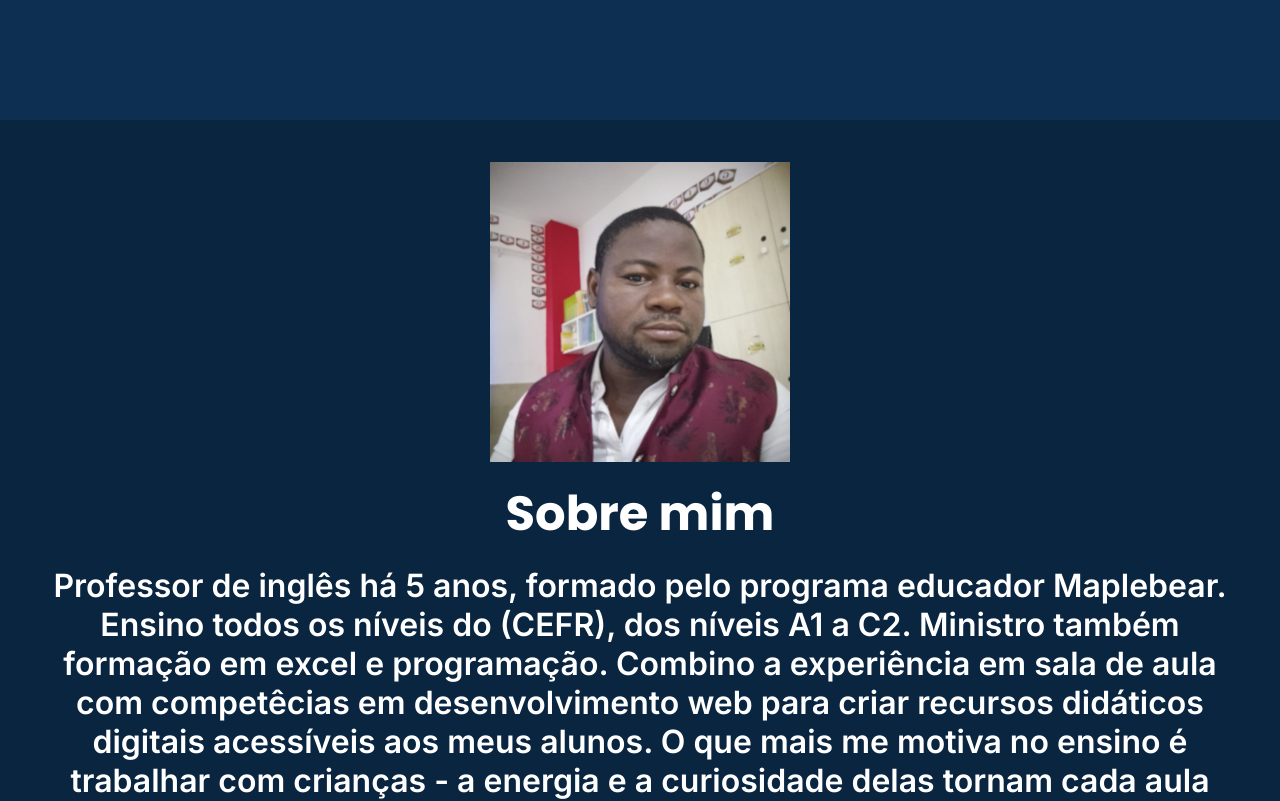
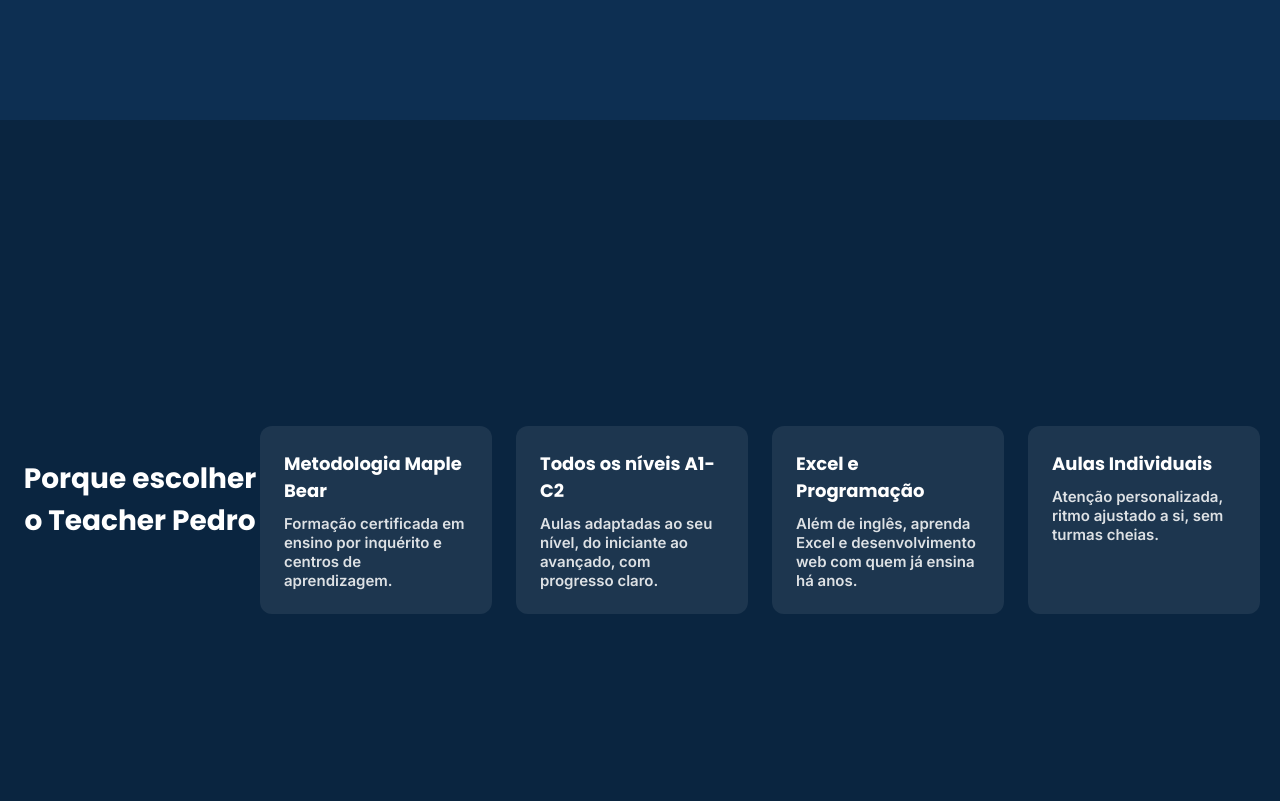
Before and after one commit to pedropedro18/teacher-pedro-react, a React (Vite) app: page / in a window 1280 px wide. Shown: the part 680-1481 px from the top of the page. Built offline with nearby package versions, Linux system fonts and the light colour scheme.

Commit message:
Adiciona secoes Diferenciais, Depoimentos e CTA Home

```diff
--- a/src/App.css
+++ b/src/App.css
@@ -218,3 +218,101 @@ h1, h2, h3 {
   font-size: clamp(1.8rem, 8vw, 2.8rem);
 }
 }
+.diferenciais {
+  padding: 60px 20px;
+  text-align: center;
+}
+
+.diferenciais h2 {
+  font-size: 28px;
+  margin-bottom: 40px;
+}
+
+.diferenciais-grid {
+  display: grid;
+  grid-template-columns: repeat(auto-fit, minmax(220px, 1fr));
+  gap: 24px;
+  max-width: 1000px;
+  margin: 0 auto;
+}
+
+.diferencial-card {
+  background: rgba(255, 255, 255, 0.08);
+  border-radius: 12px;
+  padding: 24px;
+  text-align: left;
+}
+
+.diferencial-card h3 {
+  font-size: 18px;
+  margin-bottom: 10px;
+}
+
+.diferencial-card p {
+  font-size: 15px;
+  opacity: 0.85;
+}
+.depoimentos {
+  padding: 60px 20px;
+  text-align: center;
+}
+
+.depoimentos h2 {
+  font-size: 28px;
+  margin-bottom: 40px;
+}
+
+.depoimentos-grid {
+  display: grid;
+  grid-template-columns: repeat(auto-fit, minmax(220px, 1fr));
+  gap: 24px;
+  max-width: 1000px;
+  margin: 0 auto;
+}
+
+.depoimento-card {
+  background: rgba(255, 255, 255, 0.08);
+  border-radius: 12px;
+  padding: 24px;
+  text-align: left;
+}
+
+.depoimento-card p {
+  font-style: italic;
+  margin-bottom: 12px;
+}
+
+.depoimento-card span {
+  font-size: 14px;
+  opacity: 0.7;
+}
+.cta {
+  padding: 60px 20px;
+  text-align: center;
+  background: rgba(0, 0, 0, 0.15);
+}
+
+.cta h2 {
+  font-size: 26px;
+  margin-bottom: 10px;
+}
+
+.cta p {
+  margin-bottom: 24px;
+  opacity: 0.85;
+}
+
+.cta-botao {
+  display: inline-block;
+  padding: 14px 32px;
+  background: #25D366;
+  color: #fff;
+  font-weight: bold;
+  text-decoration: none;
+  border-radius: 30px;
+  transition: transform 0.2s ease;
+}
+
+.cta-botao:hover {
+  transform: scale(1.05);
+}
--- /dev/null
+++ b/src/CTA.jsx
@@ -0,0 +1,16 @@
+export default function CTA() {
+  return (
+    <section className="cta">
+      <h2>Pronto para começar?</h2>
+      <p>Fale comigo agora e marque a sua primeira aula.</p>
+      <a
+        href="https://wa.me/244923030010"
+        target="_blank"
+        rel="noopener noreferrer"
+        className="cta-botao"
+      >
+        Falar no WhatsApp
+      </a>
+    </section>
+  );
+}
--- /dev/null
+++ b/src/Depoimentos.jsx
@@ -0,0 +1,21 @@
+export default function Depoimentos() {
+  const depoimentos = [
+    { nome: "Aluno A1", texto: "Comecei do zero e hoje já consigo manter uma conversa simples em inglês." },
+    { nome: "Aluno B2", texto: "As aulas ajudaram-me a preparar para uma entrevista de emprego internacional." },
+    { nome: "Aluno Excel", texto: "Aprendi Excel do zero e hoje uso no meu trabalho diariamente." },
+  ];
+
+  return (
+    <section className="depoimentos">
+      <h2>O que dizem os alunos</h2>
+      <div className="depoimentos-grid">
+        {depoimentos.map((d, i) => (
+          <div className="depoimento-card" key={i}>
+            <p>"{d.texto}"</p>
+            <span>- {d.nome}</span>
+          </div>
+        ))}
+      </div>
+    </section>
+  );
+}
--- /dev/null
+++ b/src/Diferenciais.jsx
@@ -0,0 +1,22 @@
+export default function Diferenciais() {
+  const itens = [
+    { titulo: "Metodologia Maple Bear", texto: "Formação certificada em ensino por inquérito e centros de aprendizagem." },
+    { titulo: "Todos os níveis A1-C2", texto: "Aulas adaptadas ao seu nível, do iniciante ao avançado, com progresso claro." },
+    { titulo: "Excel e Programação", texto: "Além de inglês, aprenda Excel e desenvolvimento web com quem já ensina há anos." },
+    { titulo: "Aulas Individuais", texto: "Atenção personalizada, ritmo ajustado a si, sem turmas cheias." },
+  ];
+
+  return (
+    <section className="diferenciais">
+      <h2>Porque escolher o Teacher Pedro</h2>
+      <div className="diferenciais-grid">
+        {itens.map((item, i) => (
+          <div className="diferencial-card" key={i}>
+            <h3>{item.titulo}</h3>
+            <p>{item.texto}</p>
+          </div>
+        ))}
+      </div>
+    </section>
+  );
+}
--- a/src/Sobre.jsx
+++ b/src/Sobre.jsx
@@ -2,7 +2,8 @@ export default function Sobre(){
     return(
 <section id="sobre" className="about">
     <img src="/imagens/IMG_20250529_070439_367.jpg" alt="Teacher Pedro" />
-    <h2>Sobre mim</h2>
+    <p>Teacher Pedro</p>
+    <p>Professor inglês</p>
 <p>
 Professor de inglês há 5 anos, formado pelo programa educador Maplebear. Ensino todos os níveis do (CEFR), dos níveis A1 a C2. Ministro também formação em excel e programação. Combino a experiência em sala de aula com competêcias em desenvolvimento web para criar recursos didáticos digitais acessíveis aos meus alunos. O que mais me motiva no ensino é trabalhar com crianças - a energia e a curiosidade delas tornam cada aula diferente, e é gratificante acompanhar o progresso de cada aluno ao longo do tempo..</p>
 </section>
--- a/src/pages/Home.jsx
+++ b/src/pages/Home.jsx
@@ -1,15 +1,21 @@
 import Hero from '../Hero';
+import Diferenciais from '../Diferenciais';
 import Sobre from '../Sobre';
 import Cursos from '../Cursos';
+import Depoimentos from '../Depoimentos';
+import CTA from '../CTA';
 import Contacto from '../Contacto';
 
 export default function Home() {
-  return(
+  return (
     <>
-  <Hero />
-   <Sobre />
-   <Cursos />
-  <Contacto/>
+      <Hero />
+      <Diferenciais />
+      <Sobre />
+      <Cursos />
+      <Depoimentos />
+      <CTA />
+      <Contacto />
     </>
   );
-  }
+}
```
